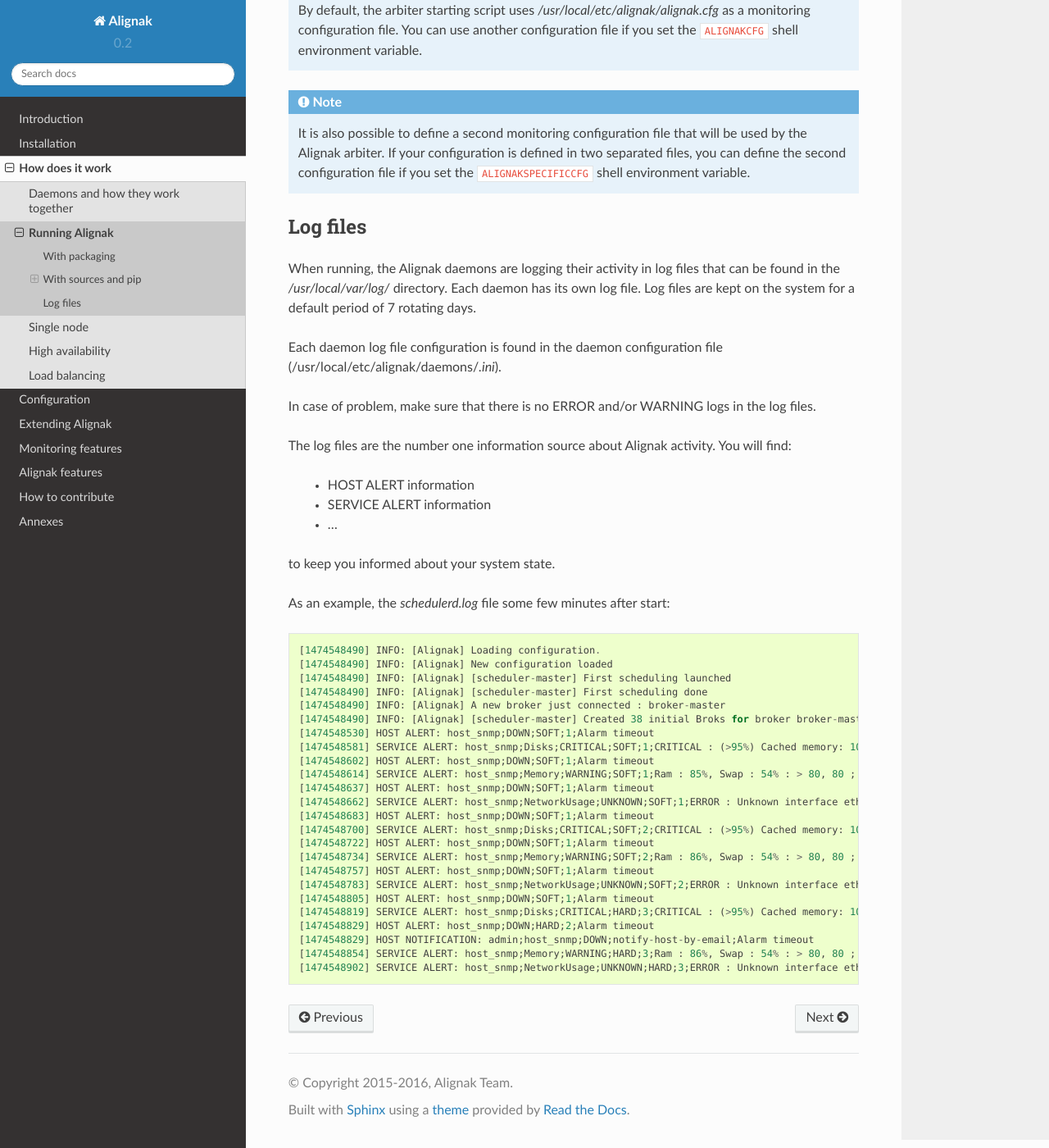
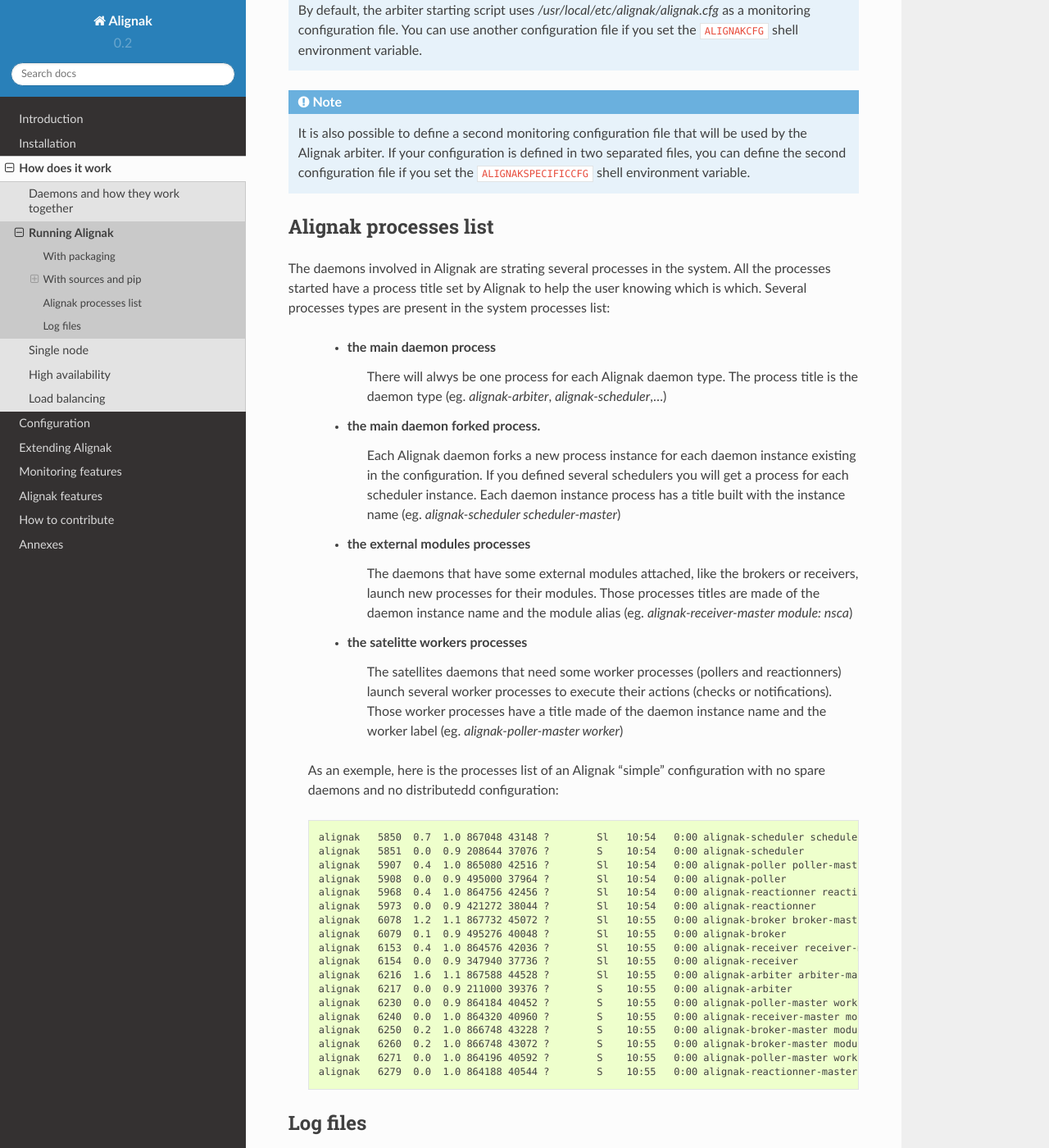
Before and after one commit to Alignak-monitoring/alignak-doc, a Sphinx documentation site: the page built from source/03_how_it_work/run_daemons.rst, in a window 1280 px wide and 1400 px high, scrolled down 2461 px. Shown: the whole window at 82% size. Built offline with Sphinx 7.4.7 and the Read the Docs theme 2.0.0, drawn with Linux system fonts in a browser that asks for light colours; some of the changed text lies outside the part shown.

Commit message:
Add a daemons processes list chapter

```diff
--- a/source/03_how_it_work/run_daemons.rst
+++ b/source/03_how_it_work/run_daemons.rst
@@ -119,6 +119,46 @@
 .. note :: It is also possible to define a second monitoring configuration file that will be used by the Alignak arbiter. If your configuration is defined in two separated files, you can define the second configuration file if you set the ``ALIGNAKSPECIFICCFG`` shell environment variable.
 
 
+Alignak processes list
+======================
+
+The daemons involved in Alignak are strating several processes in the system. All the processes started have a process title set by Alignak to help the user knowing which is which. Several processes types are present in the system processes list:
+
+    * the main daemon process
+        There will alwys be one process for each Alignak daemon type. The process title is the daemon type (eg. *alignak-arbiter*, *alignak-scheduler*,...)
+
+    * the main daemon forked process.
+        Each Alignak daemon forks a new process instance for each daemon instance existing in the configuration. If you defined several schedulers you will get a process for each scheduler instance. Each daemon instance process has a title built with the instance name (eg. *alignak-scheduler scheduler-master*)
+
+    * the external modules processes
+        The daemons that have some external modules attached, like the brokers or receivers, launch new processes for their modules. Those processes titles are made of the daemon instance name and the module alias (eg. *alignak-receiver-master module: nsca*)
+
+    * the satelitte workers processes
+        The satellites daemons that need some worker processes (pollers and reactionners) launch several worker processes to execute their actions (checks or notifications). Those worker processes have a title made of the daemon instance name and the worker label (eg. *alignak-poller-master worker*)
+
+
+ As an exemple, here is the processes list of an Alignak "simple" configuration with no spare daemons and no distributedd configuration::
+
+    alignak   5850  0.7  1.0 867048 43148 ?        Sl   10:54   0:00 alignak-scheduler scheduler-master
+    alignak   5851  0.0  0.9 208644 37076 ?        S    10:54   0:00 alignak-scheduler
+    alignak   5907  0.4  1.0 865080 42516 ?        Sl   10:54   0:00 alignak-poller poller-master
+    alignak   5908  0.0  0.9 495000 37964 ?        Sl   10:54   0:00 alignak-poller
+    alignak   5968  0.4  1.0 864756 42456 ?        Sl   10:54   0:00 alignak-reactionner reactionner-master
+    alignak   5973  0.0  0.9 421272 38044 ?        Sl   10:54   0:00 alignak-reactionner
+    alignak   6078  1.2  1.1 867732 45072 ?        Sl   10:55   0:00 alignak-broker broker-master
+    alignak   6079  0.1  0.9 495276 40048 ?        Sl   10:55   0:00 alignak-broker
+    alignak   6153  0.4  1.0 864576 42036 ?        Sl   10:55   0:00 alignak-receiver receiver-master
+    alignak   6154  0.0  0.9 347940 37736 ?        Sl   10:55   0:00 alignak-receiver
+    alignak   6216  1.6  1.1 867588 44528 ?        Sl   10:55   0:00 alignak-arbiter arbiter-master
+    alignak   6217  0.0  0.9 211000 39376 ?        S    10:55   0:00 alignak-arbiter
+    alignak   6230  0.0  0.9 864184 40452 ?        S    10:55   0:00 alignak-poller-master worker
+    alignak   6240  0.0  1.0 864320 40960 ?        S    10:55   0:00 alignak-receiver-master module: nsca
+    alignak   6250  0.2  1.0 866748 43228 ?        S    10:55   0:00 alignak-broker-master module: backend_broker
+    alignak   6260  0.2  1.0 866748 43072 ?        S    10:55   0:00 alignak-broker-master module: logs
+    alignak   6271  0.0  1.0 864196 40592 ?        S    10:55   0:00 alignak-poller-master worker
+    alignak   6279  0.0  1.0 864188 40544 ?        S    10:55   0:00 alignak-reactionner-master worker
+
+
 Log files
 =========
 
@@ -130,7 +170,7 @@
 
 In case of problem, make sure that there is no ERROR and/or WARNING logs in the log files.
 
-The log files are the number one information source about Alignak activity. You will find:
+The log files are the very first information source about Alignak activity. You will find:
 
     * HOST ALERT information
     * SERVICE ALERT information
```
